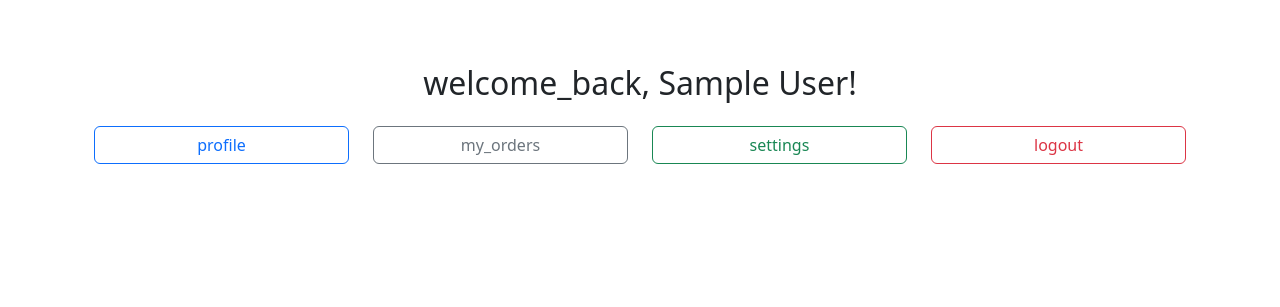
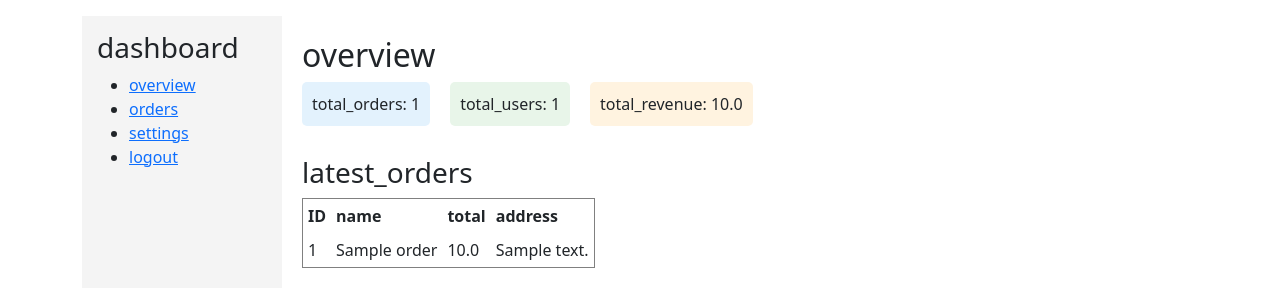
Before and after one commit to HassanEhsani/simple_shop, a Flask app: page /dashboard in a window 1280 px wide. Shown: the part 56-363 px from the top of the page. Run offline with Flask 3, Linux system fonts and the light colour scheme; a user stored in the database is signed in; tables that the repository leaves empty hold one stand-in row (values such as "Sample post").

Commit message:
Добавлен маршрут для отображения заказов администратора и исправлена ошибка построения URL.

```diff
--- a/app/routes.py
+++ b/app/routes.py
@@ -175,11 +175,11 @@ def logout():
     return redirect(url_for('main.login', lang=lang))
 
 
-@main.route('/dashboard')
-@login_required
-def dashboard():
-    lang = get_lang()
-    return render_template('dashboard.html', lang=lang, user=current_user)
+# @main.route('/dashboard')
+# @login_required
+# def dashboard():
+#     lang = get_lang()
+#     return render_template('dashboard.html', lang=lang, user=current_user)
 
 
 @main.route('/profile/<lang>')
@@ -204,3 +204,38 @@ def settings(lang):
 def set_lang(lang_code):
     session['lang'] = lang_code
     return redirect(request.referrer or url_for('main.index', lang=lang_code))
+
+@main.route('/dashboard')
+@login_required
+def dashboard():
+    lang = get_lang()
+
+    # آمار کلی
+    total_orders = Order.query.count()
+    total_users = User.query.count()
+    total_revenue = db.session.query(db.func.sum(Order.total)).scalar() or 0
+
+    # لیست سفارش‌ها
+    orders = Order.query.order_by(Order.id.desc()).limit(5).all()
+
+    return render_template(
+        'dashboard.html',
+        lang=lang,
+        t=t,
+        total_orders=total_orders,
+        total_users=total_users,
+        total_revenue=total_revenue,
+        orders=orders
+    )
+
+
+@main.route('/admin/orders/<lang>')
+@login_required
+def admin_orders(lang):
+    # می‌تونی شرط بزاری که فقط مدیر اجازه داشته باشه، مثلا:
+    if not session.get('admin_logged_in'):
+        flash(t('access_denied', lang), 'danger')
+        return redirect(url_for('main.admin_login', lang=lang))
+
+    orders = Order.query.order_by(Order.id.desc()).all()
+    return render_template('admin_orders.html', lang=lang, orders=orders)
--- a/app/templates/dashboard.html
+++ b/app/templates/dashboard.html
@@ -1,35 +1,50 @@
 {% extends "base.html" %}
 
-{% block title %}
-  {{ t('dashboard', lang) }}
-{% endblock %}
+{% block content %}
+<div style="display: flex;">
+    <!-- Sidebar -->
+    <div style="width: 200px; background: #f4f4f4; padding: 15px;">
+        <h3>{{ t("dashboard", lang) }}</h3>
+        <ul>
+            <li><a href="{{ url_for('main.dashboard', lang=lang) }}">{{ t("overview", lang) }}</a></li>
+            <li><a href="{{ url_for('main.admin_orders', lang=lang) }}">{{ t("orders", lang) }}</a></li>
+            <li><a href="{{ url_for('main.settings', lang=lang) }}">{{ t("settings", lang) }}</a></li>
+            <li><a href="{{ url_for('main.logout', lang=lang) }}">{{ t("logout", lang) }}</a></li>
+        </ul>
+    </div>
 
-{% block content %}
-<div class="container py-5">
-  <h2 class="text-center mb-4">
-    {{ t('welcome_back', lang) }}, {{ current_user.name or current_user.email }}!
-  </h2>
-  <div class="row text-center">
-    <div class="col-md-3 mb-2">
-      <a href="{{ url_for('main.profile', lang=lang) }}" class="btn btn-outline-primary w-100">
-        {{ t('profile', lang) }}
-      </a>
+    <!-- Main Content -->
+    <div style="flex: 1; padding: 20px;">
+        <h2>{{ t("overview", lang) }}</h2>
+        <div style="display: flex; gap: 20px;">
+            <div style="background: #e3f2fd; padding: 10px; border-radius: 5px;">
+                {{ t("total_orders", lang) }}: {{ total_orders }}
+            </div>
+            <div style="background: #e8f5e9; padding: 10px; border-radius: 5px;">
+                {{ t("total_users", lang) }}: {{ total_users }}
+            </div>
+            <div style="background: #fff3e0; padding: 10px; border-radius: 5px;">
+                {{ t("total_revenue", lang) }}: {{ total_revenue }}
+            </div>
+        </div>
+
+        <h3 style="margin-top: 30px;">{{ t("latest_orders", lang) }}</h3>
+        <table border="1" cellpadding="5" cellspacing="0">
+            <tr>
+                <th>ID</th>
+                <th>{{ t("name", lang) }}</th>
+                <th>{{ t("total", lang) }}</th>
+                <th>{{ t("address", lang) }}</th>
+            </tr>
+            {% for order in orders %}
+            <tr>
+                <td>{{ order.id }}</td>
+                <td>{{ order.name }}</td>
+                <td>{{ order.total }}</td>
+                <td>{{ order.address }}</td>
+            </tr>
+            {% endfor %}
+        </table>
     </div>
-    <div class="col-md-3 mb-2">
-      <a href="{{ url_for('main.orders', lang=lang) }}" class="btn btn-outline-secondary w-100">
-        {{ t('my_orders', lang) }}
-      </a>
-    </div>
-    <div class="col-md-3 mb-2">
-      <a href="{{ url_for('main.settings', lang=lang) }}" class="btn btn-outline-success w-100">
-        {{ t('settings', lang) }}
-      </a>
-    </div>
-    <div class="col-md-3 mb-2">
-      <a href="{{ url_for('main.logout', lang=lang) }}" class="btn btn-outline-danger w-100">
-        {{ t('logout', lang) }}
-      </a>
-    </div>
-  </div>
 </div>
 {% endblock %}
--- a/translations.json
+++ b/translations.json
@@ -157,5 +157,33 @@
 "en": {
     "home": "Home",
     "logout": "Logout"
+},
+"fa": {
+  "dashboard": "داشبورد",
+  "overview": "نمای کلی",
+  "orders": "سفارش‌ها",
+  "settings": "تنظیمات",
+  "logout": "خروج",
+  "total_orders": "تعداد سفارش‌ها",
+  "total_users": "تعداد کاربران",
+  "total_revenue": "مجموع درآمد",
+  "latest_orders": "آخرین سفارش‌ها",
+  "name": "نام",
+  "total": "مبلغ",
+  "address": "آدرس"
+},
+"en": {
+  "dashboard": "Dashboard",
+  "overview": "Overview",
+  "orders": "Orders",
+  "settings": "Settings",
+  "logout": "Logout",
+  "total_orders": "Total Orders",
+  "total_users": "Total Users",
+  "total_revenue": "Total Revenue",
+  "latest_orders": "Latest Orders",
+  "name": "Name",
+  "total": "Total",
+  "address": "Address"
 }
 }
```
Also changed, not shown: store.db. Lines whose indentation alone changed are shown as unchanged.
